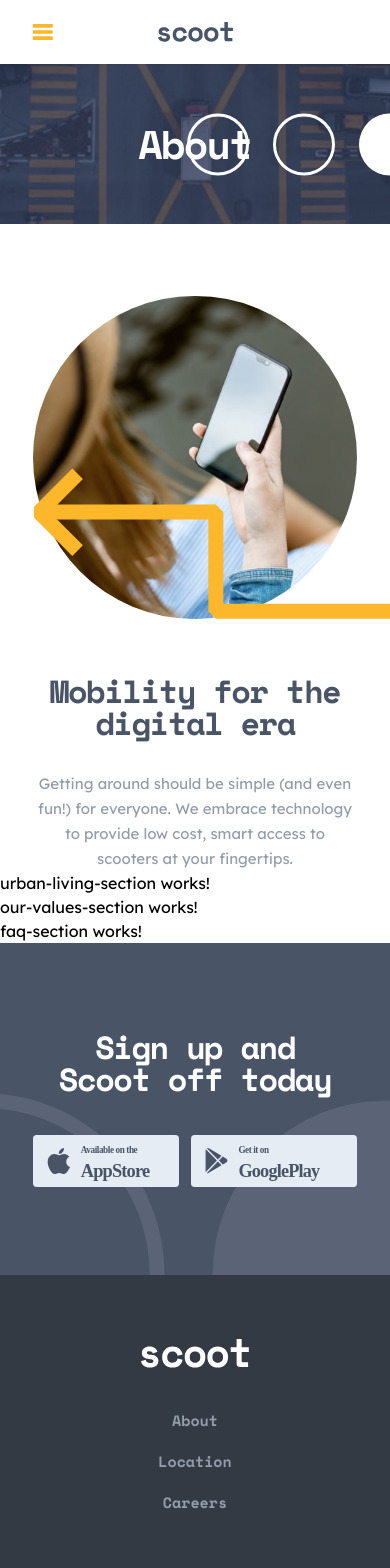
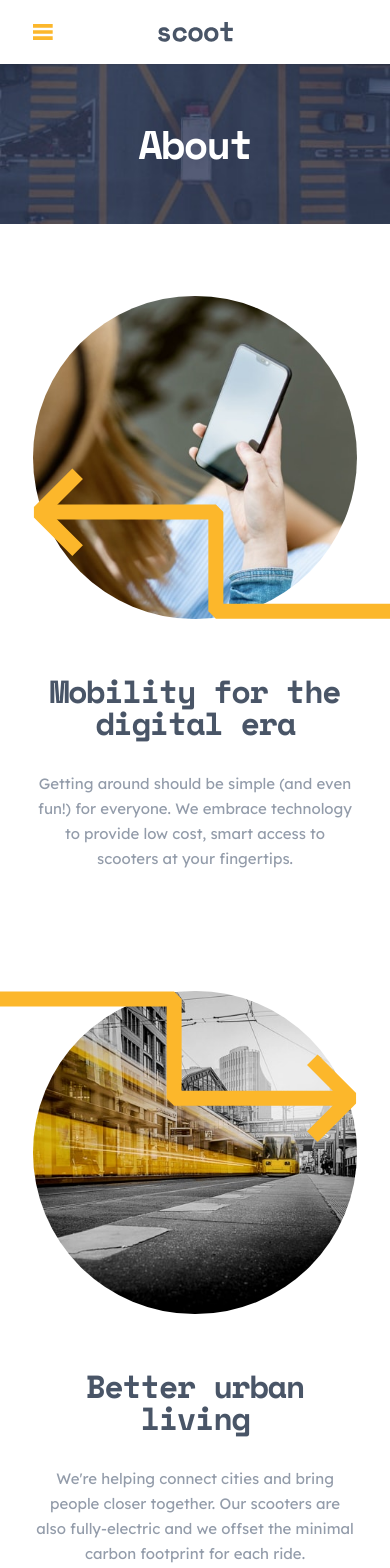
Before and after one commit to vanderms/scoot-multipage-website, an Angular app: page /about in a window 390 px wide. Shown: the top 1568 px of the page. Built offline with nearby package versions, Linux system fonts and the light colour scheme.

Commit message:
feat: implement urban living section responsive design

```diff
--- a/src/app/components/sections/banner-about-section/banner-section.component.html
+++ b/src/app/components/sections/banner-about-section/banner-section.component.html
@@ -5,7 +5,7 @@
     <img [src]="getSrc('mobile')" alt=""
       class="max-w-none absolute top-0 left-0 w-full h-full object-cover object-center">
   </picture>
-  <div class="absolute z-10 h-full w-full flex items-center justify-end">
+  <div class="hidden absolute z-10 h-full w-full md:flex items-center justify-end">
     <img src="/assets/patterns/white-circles.svg" alt="" class="mr-[-1.9375rem]">
   </div>
   <div
--- a/src/app/components/sections/mobility-about-section/mobility-about-section.component.html
+++ b/src/app/components/sections/mobility-about-section/mobility-about-section.component.html
@@ -1,4 +1,4 @@
-<section aria-labelledby="title_02"
+<section aria-labelledby="title_about_02"
   class="mt-[4.5rem] surface-light overflow-hidden md:mt-[9rem] xl:mt-[7.5rem]">
   <div
     class="container grid grid-cols-1 gap-14 xl:grid-cols-[27.8125rem,27.8125rem] xl:justify-between">
@@ -12,9 +12,10 @@
       </div>
     </div>
     <header class="max-w-[35.8125rem] mx-auto xl:mt-[7.8125rem]">
-      <h2 id="title_02" class="heading-md text-center xl:text-left">Mobility for the
+      <h2 id="title_about_02" class="heading-md text-center xl:text-left">Mobility for the
         digital era</h2>
-      <p class="mt-8 body-md text-center xl:text-left">Getting around should be simple
+      <p class="mt-8 body-md text-center xl:text-left xl:mt-6">Getting around should be
+        simple
         (and even fun!)
         for
         everyone. We embrace
--- a/src/app/components/sections/urban-living-section/urban-living-section.component.html
+++ b/src/app/components/sections/urban-living-section/urban-living-section.component.html
@@ -1 +1,25 @@
-<p>urban-living-section works!</p>
+<section aria-labelledby="title_about_03"
+  class="surface-light overflow-hidden mt-[7.5rem]">
+  <div class="container grid grid-cols-1 gap-14 xl:grid-cols-[27.8125rem,27.8125rem] xl:justify-between">
+    <div class="relative">
+      <img src="/assets/images/better-living.jpg" alt="" class="rounded-full mx-auto">
+
+      <div class="hidden absolute top-0 left-0 w-full h-full md:flex justify-center">
+        <img src="/assets/patterns/circle.svg" alt="" class='relative right-[31.8125rem]'>
+      </div>
+      <img src="/assets/patterns/right-downward.svg" alt=""
+        class="absolute max-w-none top-0 right-0 md:right-[50%]">
+    </div>
+    <header class="max-w-[35.8125rem] mx-auto xl:mt-[7.8125rem]">
+      <h2 id="title_about_03" class="heading-md text-center xl:text-left">Better urban living</h2>
+      <p class="mt-8 body-md text-center xl:text-left xl:mt-6">We&apos;re helping connect cities and bring
+        people closer
+        together. Our scooters are
+        also
+        fully-electric and we offset the minimal carbon footprint for each ride.
+      </p>
+
+    </header>
+
+  </div>
+</section>
```
